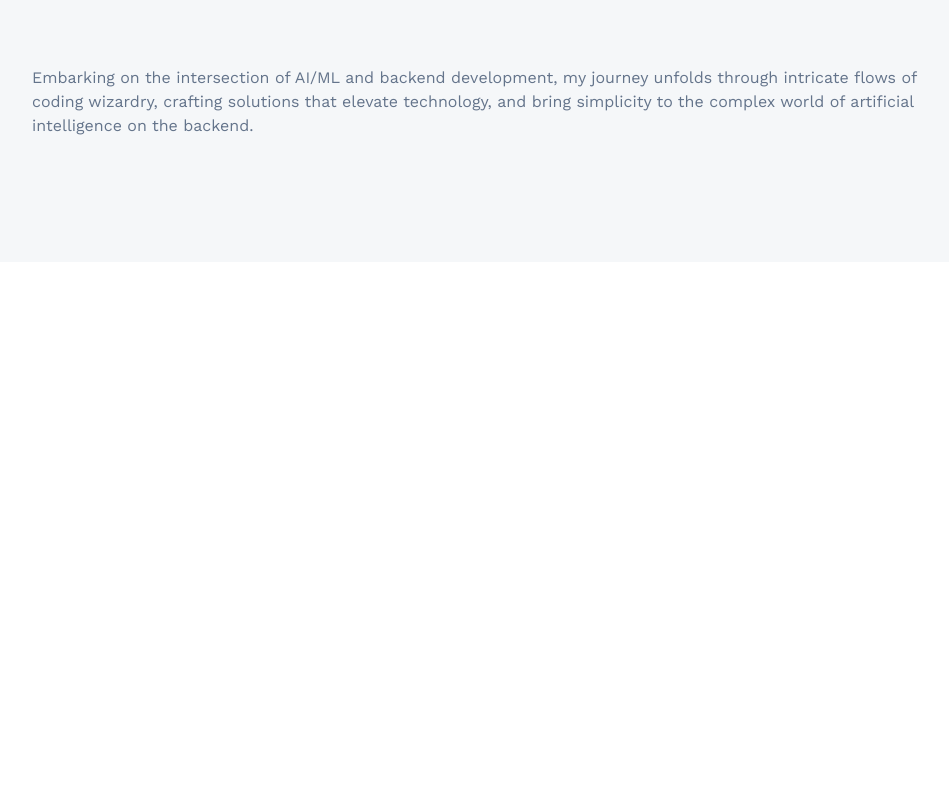
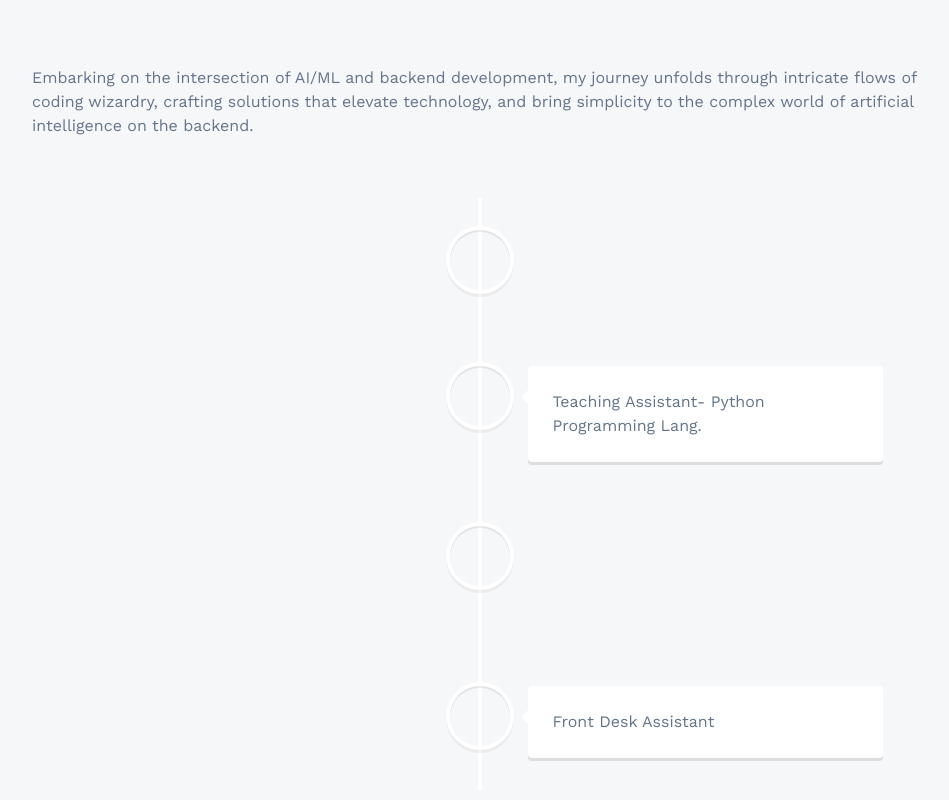
Before and after one commit to kru2710shna/Portfolio_Website, a React (Vite) app: page /about in a window 1280 px wide. Shown: the part 968-1768 px from the top of the page, without its empty margins (160-1109 px from the left). Before the commit the page ends 1230 px from the top, so only its background shows below. Built offline with nearby package versions, Linux system fonts and the light colour scheme.

Commit message:
updated work exp

```diff
--- a/src/constants/index.js
+++ b/src/constants/index.js
@@ -270,7 +270,7 @@ export const experiences = [
         ],
     },
     {
-        title: "Teaching Assiatnt- Python Programming",
+        title: "Teaching Assistant- Python Programming Lang.",
         company_name: "San Francisco State University",
         icon: sfsu,
         iconBg: "#fbc3bc",
@@ -294,7 +294,7 @@ export const experiences = [
         ],
     },
     {
-        title: "Front Desk Assiatnt",
+        title: "Front Desk Assistant",
         company_name: "California State University Sacramento",
         icon: csus,
         iconBg: "#a2d2ff",
--- a/src/pages/About.jsx
+++ b/src/pages/About.jsx
@@ -1,5 +1,8 @@
 import React from 'react';
-import { skills } from '../constants/index.js';
+import { skills, experiences} from '../constants/index.js';
+import { VerticalTimeline, VerticalTimelineElement }  from 'react-vertical-timeline-component';
+import 'react-vertical-timeline-component/style.min.css';
+
 
 const About = () => {
   return (
@@ -56,6 +59,18 @@ const About = () => {
             intelligence on the backend.</p>
 
             <div className='mt-12 flex'>
+            <VerticalTimeline>
+              {experiences.map((experiences) => (
+                <VerticalTimelineElement>
+                  <div>
+                    <h3>
+                      {experiences.title}
+                    </h3>
+                  </div>
+                </VerticalTimelineElement>
+                ))}
+
+            </VerticalTimeline>
 
             </div>
         </div>
```
